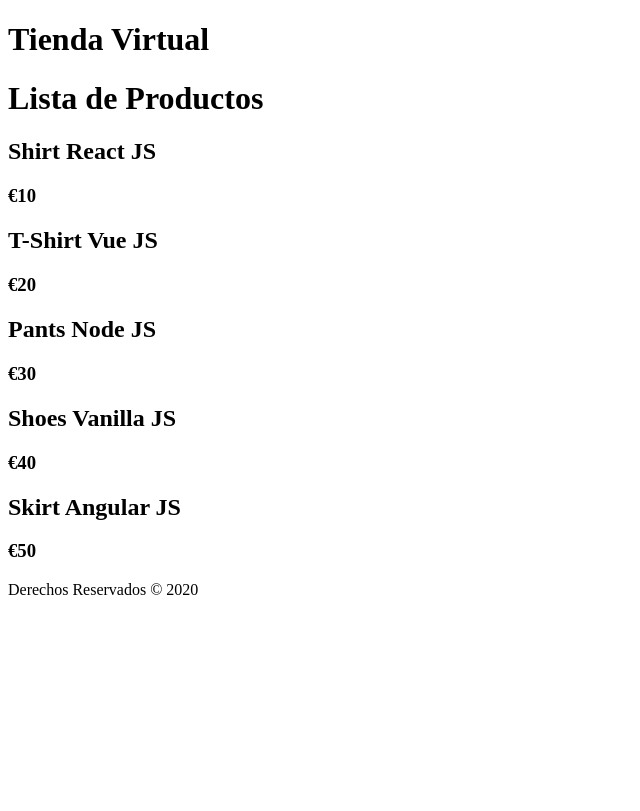
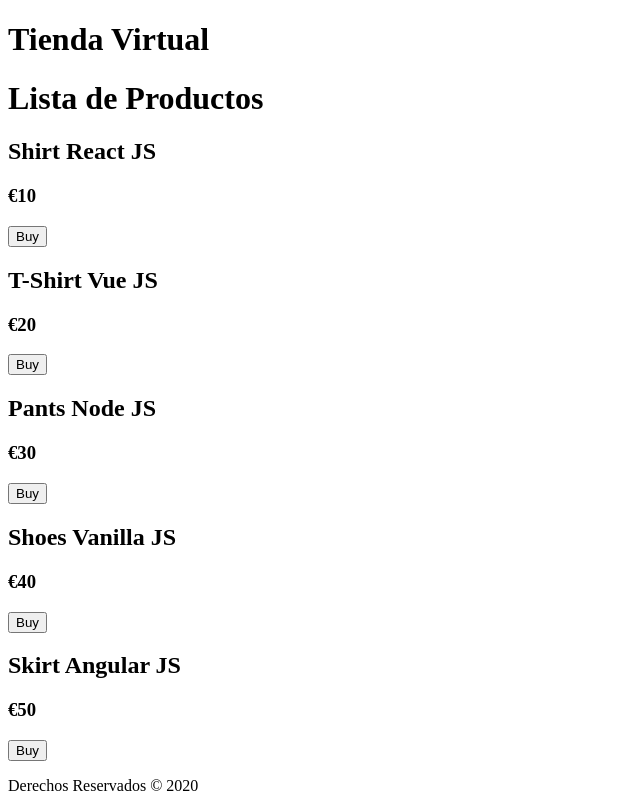
Before and after one commit to robertfox11/ReactBasic, a React (Create React App) app: page / in a window 1280 px wide. Shown: the whole page, without its empty margins (0-640 px from the left). Built offline with nearby package versions, Linux system fonts and the light colour scheme.

Commit message:
seleccionando el prodcuto pasando con el parametro

```diff
--- a/src/components/Producto.jsx
+++ b/src/components/Producto.jsx
@@ -2,10 +2,17 @@ import React from "react";
 
 const Product = ({ product }) => {
   const { name, price, id } = product;
+  const selectProducto = (id) => {
+    console.log("comprando....", id);
+  };
   return (
     <div>
       <h2>{name}</h2>
       <h3>€{price}</h3>
+      {/* //creamos la funciont selectionado el producto */}
+      <button type="button" onClick={() => selectProducto(id)}>
+        Buy
+      </button>
     </div>
   );
 };
```
